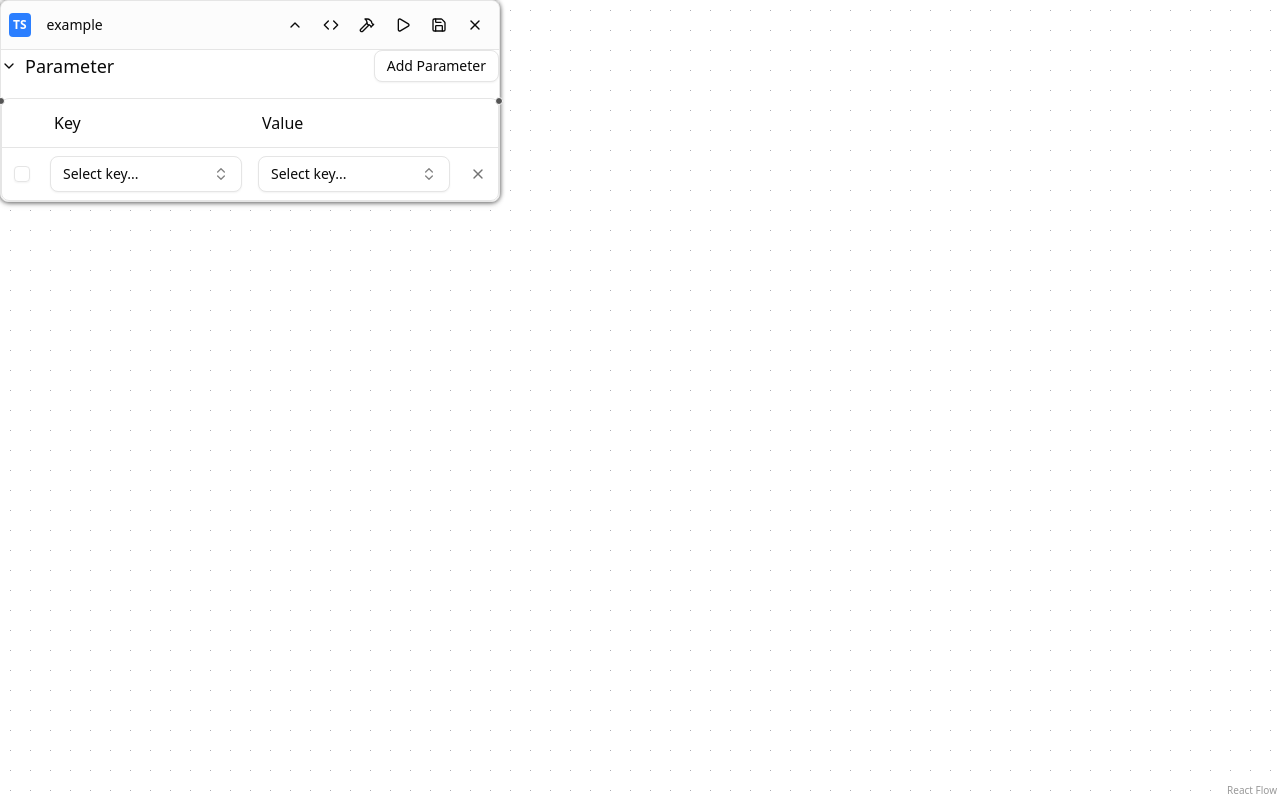
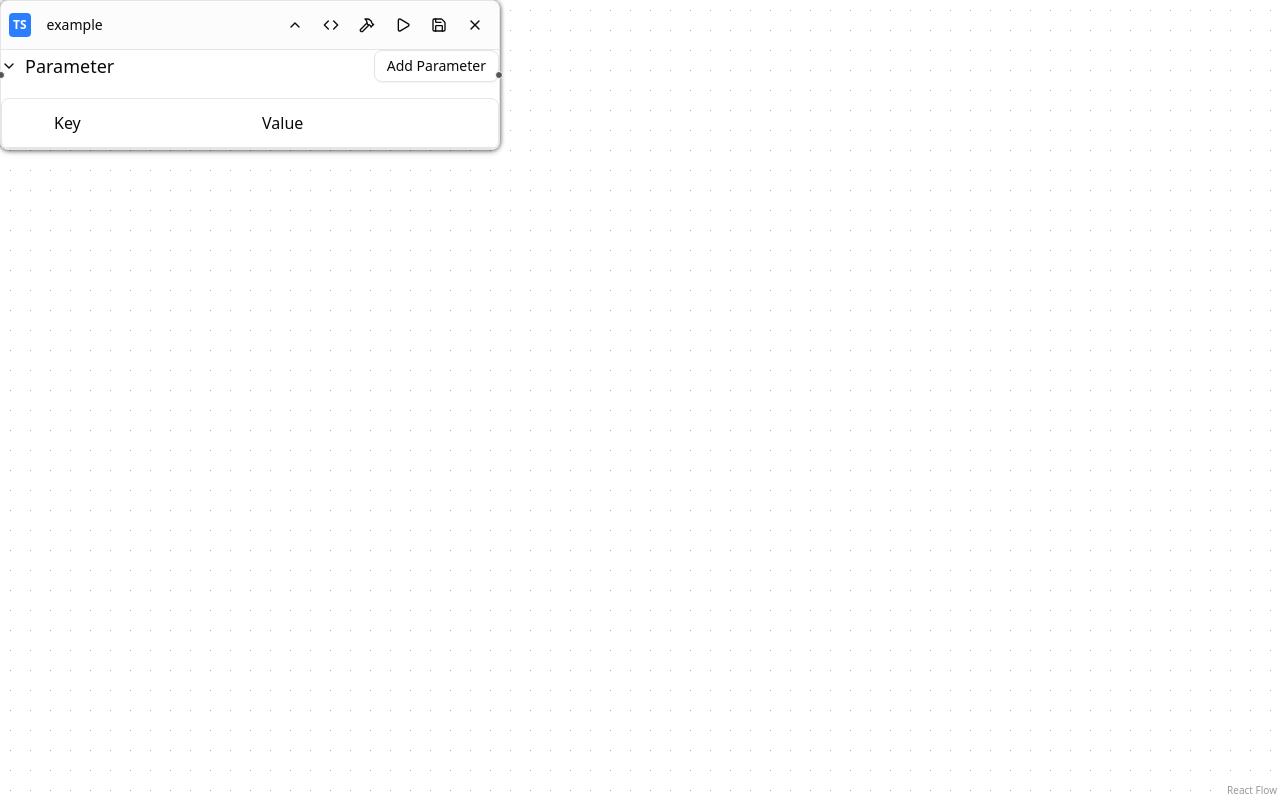
Before and after one commit to YoonSuhyeok/ITOL, a React (Vite) app in the folder ITOL/: page / in a window 1280 px wide. Built offline with nearby package versions, Linux system fonts and the light colour scheme.

Commit message:
fix 파라미터폼 입력 칸

```diff
--- a/ITOL/src/shared/components/parameter.tsx
+++ b/ITOL/src/shared/components/parameter.tsx
@@ -89,28 +89,14 @@ const ParameterForm = ({
     parent_parameters: RequestProperty[];
 }) => {
 
-    const [parameters, setParameters] = useState<Parameter[]>([
-      {
-        	id: '1',
-          enabled: false,
-          key: null,
-          value: null,
-          checked: false,
-          type: 'string',
-          valueSource: "dynamic",
-          sourcePath:  '',
-          sourceNodeLabel: '',
-          sourceNodeId: '',
-      }
-    ]);
+    const [parameters, setParameters] = useState<Parameter[]>([]);
     const [frontParameters, setFrontParameters] = useState<Parameter[]>([]);
 
     useEffect(() => {
       const frontParameters = DagServiceInstance.getFrontNodeParameters(nodeId);
       setFrontParameters(frontParameters);
+      // setParameters(DagServiceInstance.getNodeParameters(nodeId));
     }, [nodeId]);
-
-    console.log("PARAMETERS", parameters);
 
     const [openKeyPopover, setOpenKeyPopover] = useState<string | null>(null);
 
@@ -158,7 +144,7 @@ const ParameterForm = ({
   };
 
   const handleParameterChange = useCallback(
-    (key: string, field: keyof Parameter, value: any) => {
+    (key: string | null, field: keyof Parameter, value: any) => {
       setParameters((prev) =>
         prev.map((param) => (param.key === key ? { ...param, [field]: value } : param))
       );
@@ -166,11 +152,23 @@ const ParameterForm = ({
     },
     []
   );
+
   const addParameter = useCallback(() => {
     setParameters((prev) => [
       ...prev,
-      { id: `param${prev.length + 1}`, key: "", value: "", valueSource: "manual", checked: false, type: "" },
-    ])
+      {
+        id: `param-${Date.now()}`,
+        enabled: true,
+        key: null,
+        value: null,
+        checked: false,
+        type: "string", // 기본 타입은 string
+        valueSource: "linked", // 기본 값 소스는 linked
+        sourcePath: "",
+        sourceNodeLabel: "",
+        sourceNodeId: ""
+      }
+    ]);
   }, []);
 
 
@@ -266,6 +264,9 @@ const ParameterForm = ({
                       </Popover>
                   </div>
                   <div className="p-2">
+                    { frontParameters.length === 0 ?
+                      <Input disabled={param.key === null}></Input>
+                    :
                     <Popover
                         open={openValuePopover === param.id}
                         onOpenChange={(open) => handleValuePopoverOpenChange(param.id, open)}
@@ -320,6 +321,7 @@ const ParameterForm = ({
                           </Command>
                         </PopoverContent>
                       </Popover>
+                    }
                   </div>
                   <div className="flex items-center justify-center">
                     <Button
```
